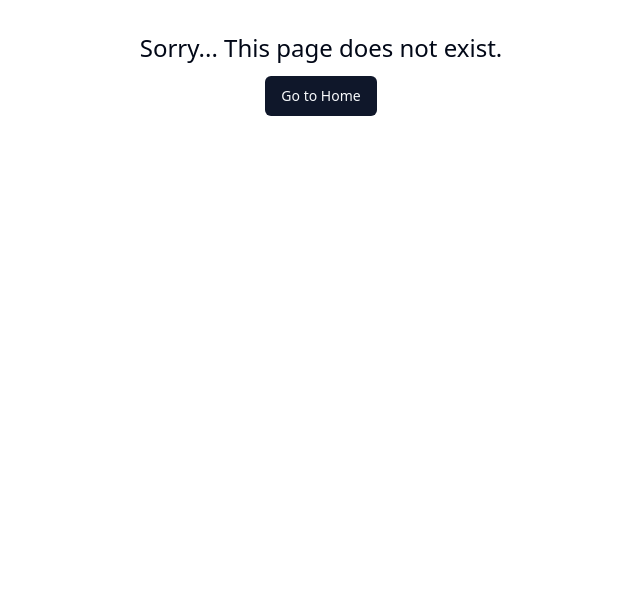
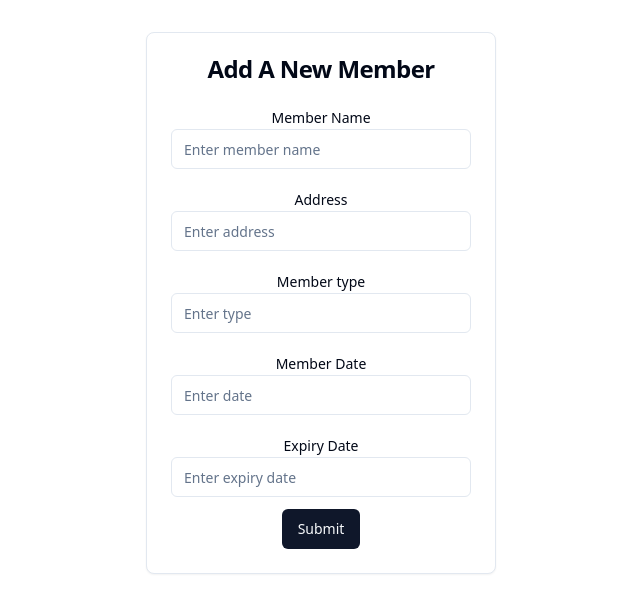
Before and after one commit to longlee10/DevOps-Group-Project, a React (Vite) app in the folder client-COMP303/: page /member/add in a window 1280 px wide. Shown: the top 612 px of the page, without its empty margins (319-959 px from the left). Built offline with nearby package versions, Linux system fonts and the light colour scheme.

Commit message:
Build Member and Publisher component

```diff
--- a/client-COMP303/src/App.tsx
+++ b/client-COMP303/src/App.tsx
@@ -4,6 +4,10 @@ import { Route, BrowserRouter as Router, Routes } from "react-router-dom";
 import Home from "./components/Home";
 import ErrorPage from "./components/ErrorPage";
 import BookForm from "./components/books/BookForm";
+import Publisher from "./components/publishers/Publisher";
+import PublisherForm from "./components/publishers/PubliserForm";
+import Member from "./components/members/Member";
+import MemberForm from "./components/members/MemberForm";
 
 function App() {
   return (
@@ -14,6 +18,10 @@ function App() {
         <Route path="/" element={<Home />} />
         <Route path="/book" element={<Book />} />
         <Route path="/book/add" element={<BookForm />} />
+        <Route path="publisher" element={<Publisher />} />
+        <Route path="publisher/add" element={<PublisherForm />} />
+        <Route path="member" element={<Member />} />
+        <Route path="member/add" element={<MemberForm />} />
       </Routes>
     </Router>
   );
--- /dev/null
+++ b/client-COMP303/src/components/members/Member.tsx
@@ -0,0 +1,98 @@
+import {
+  Table,
+  TableBody,
+  TableCell,
+  TableHead,
+  TableHeader,
+  TableRow,
+} from "@/components/ui/table";
+import { useState, useEffect } from "react";
+import axios from "axios";
+import { Link } from "react-router-dom";
+import { MEMBER_ENDPOINT } from "@/endpoints";
+import { Button } from "../ui/button";
+
+interface Member {
+  memberID: string;
+  memberDate: string;
+  memberType: string;
+  address: string;
+  name: string;
+  expiryDate: string;
+}
+
+const Member = () => {
+  // Define the table headers based on interface Member, all uppercase
+  const tableHeads = [
+    "NAME",
+    "ADDRESS",
+    "MEMBER TYPE",
+    "MEMBER DATE",
+    "EXPIRY DATE",
+    "ACTION",
+  ];
+  const [members, setMembers] = useState<Member[]>([]);
+
+  useEffect(() => {
+    const fetchBook = async () => {
+      await axios
+        .get<Member[]>(MEMBER_ENDPOINT)
+        .then((res) => {
+          setMembers(res.data);
+          console.log(res.data);
+        })
+        .catch((err) => console.log(err));
+    };
+    fetchBook();
+  }, []);
+
+  const onDelete = async (id: string) => {
+    await axios
+      .delete(`${MEMBER_ENDPOINT}/${id}`)
+      .then(() => setMembers(members.filter((m) => m.memberID !== id)))
+      .catch((err) => console.log(err));
+  };
+
+  return (
+    <>
+      <h1 className="text-2xl mb-3">List of Members</h1>
+      <Link to="/member/add">
+        <Button>Add Member</Button>
+      </Link>
+
+      <Table className="w-1/2 m-auto mt-3">
+        <TableHeader>
+          <TableRow>
+            {tableHeads.map((head) => (
+              <TableHead className="text-center font-bold" key={head}>
+                {head}
+              </TableHead>
+            ))}
+          </TableRow>
+        </TableHeader>
+        <TableBody>
+          {members.map((m) => (
+            <TableRow key={m.name} className="text-lg">
+              <TableCell>{m.name}</TableCell>
+              <TableCell>{m.address}</TableCell>
+              <TableCell>{m.memberType}</TableCell>
+              <TableCell>{m.memberDate}</TableCell>
+
+              <TableCell>{m.expiryDate}</TableCell>
+              <TableCell>
+                <Button
+                  className="bg-red-500 hover:bg-red-600"
+                  onClick={() => onDelete(m.memberID)}
+                >
+                  Delete
+                </Button>
+              </TableCell>
+            </TableRow>
+          ))}
+        </TableBody>
+      </Table>
+    </>
+  );
+};
+
+export default Member;
--- /dev/null
+++ b/client-COMP303/src/components/members/MemberForm.tsx
@@ -0,0 +1,91 @@
+import { Button } from "@/components/ui/button";
+import { Card, CardContent, CardHeader, CardTitle } from "@/components/ui/card";
+import { Input } from "@/components/ui/input";
+import { Label } from "@/components/ui/label";
+import { useState } from "react";
+import axios from "axios";
+import { useNavigate } from "react-router-dom";
+import { MEMBER_ENDPOINT } from "@/endpoints";
+
+const MemberForm = () => {
+  const [memberDate, setMemberDate] = useState("");
+  const [memberType, setMemberType] = useState("");
+  const [address, setAddress] = useState("");
+  const [name, setName] = useState("");
+  const [expiryDate, setExpiryDate] = useState("");
+
+  const navigate = useNavigate();
+
+  const handleSubmit = async (e: React.FormEvent) => {
+    e.preventDefault();
+
+    await axios
+      .post(MEMBER_ENDPOINT, {
+        memberDate,
+        memberType,
+        address,
+        name,
+        expiryDate,
+      })
+      .then(() => navigate("/member"))
+      .catch((err) => console.log(err));
+  };
+
+  return (
+    <Card className="w-[350px] m-auto">
+      <CardHeader>
+        <CardTitle>Add A New Member</CardTitle>
+      </CardHeader>
+      <CardContent>
+        <form onSubmit={handleSubmit}>
+          <div className="flex flex-col space-y-1.5 gap-3">
+            <div>
+              <Label htmlFor="author">Member Name</Label>
+              <Input
+                id="author"
+                placeholder="Enter member name"
+                onChange={(e) => setName(e.target.value)}
+              />
+            </div>
+            <div>
+              <Label htmlFor="title">Address</Label>
+              <Input
+                id="title"
+                placeholder="Enter address"
+                onChange={(e) => setAddress(e.target.value)}
+              />
+            </div>
+            <div>
+              <Label htmlFor="price">Member type</Label>
+              <Input
+                id="price"
+                type="text"
+                placeholder="Enter type"
+                onChange={(e) => setMemberType(e.target.value)}
+              />
+            </div>
+            <div>
+              <Label htmlFor="avaliable">Member Date</Label>
+              <Input
+                id="avaliable"
+                placeholder="Enter date"
+                onChange={(e) => setMemberDate(e.target.value)}
+              />
+            </div>
+            <div>
+              <Label htmlFor="avaliable">Expiry Date</Label>
+              <Input
+                id="avaliable"
+                placeholder="Enter expiry date"
+                onChange={(e) => setExpiryDate(e.target.value)}
+              />
+            </div>
+          </div>
+          <Button className="mt-3">Submit</Button>
+        </form>
+      </CardContent>
+    </Card>
+  );
+};
+
+export default MemberForm;
--- /dev/null
+++ b/client-COMP303/src/components/publishers/PubliserForm.tsx
@@ -0,0 +1,60 @@
+import { Button } from "@/components/ui/button";
+import { Card, CardContent, CardHeader, CardTitle } from "@/components/ui/card";
+import { Input } from "@/components/ui/input";
+import { Label } from "@/components/ui/label";
+import { useState } from "react";
+import axios from "axios";
+import { useNavigate } from "react-router-dom";
+import { PUBLISHER_ENDPOINT } from "@/endpoints";
+
+const PublisherForm = () => {
+  const [pubName, setPublisher] = useState("");
+  const [address, setAddress] = useState("");
+
+  const navigate = useNavigate();
+
+  const handleSubmit = async (e: React.FormEvent) => {
+    e.preventDefault();
+
+    await axios
+      .post(PUBLISHER_ENDPOINT, {
+        pubName,
+        address,
+      })
+      .then(() => navigate("/publisher"))
+      .catch((err) => console.log(err));
+  };
+
+  return (
+    <Card className="w-[350px] m-auto">
+      <CardHeader>
+        <CardTitle>Add A New Publisher</CardTitle>
+      </CardHeader>
+      <CardContent>
+        <form onSubmit={handleSubmit}>
+          <div className="flex flex-col space-y-1.5 gap-3">
+            <div>
+              <Label htmlFor="publisher">Publisher Name</Label>
+              <Input
+                id="publisher"
+                placeholder="Enter publisher name"
+                onChange={(e) => setPublisher(e.target.value)}
+              />
+            </div>
+            <div>
+              <Label htmlFor="address">Address</Label>
+              <Input
+                id="address"
+                placeholder="Enter address"
+                onChange={(e) => setAddress(e.target.value)}
+              />
+            </div>
+          </div>
+          <Button className="mt-3">Submit</Button>
+        </form>
+      </CardContent>
+    </Card>
+  );
+};
+
+export default PublisherForm;
--- /dev/null
+++ b/client-COMP303/src/components/publishers/Publisher.tsx
@@ -0,0 +1,79 @@
+import {
+  Table,
+  TableBody,
+  TableCell,
+  TableHead,
+  TableHeader,
+  TableRow,
+} from "@/components/ui/table";
+import { useState, useEffect } from "react";
+import axios from "axios";
+import { Link } from "react-router-dom";
+import { PUBLISHER_ENDPOINT } from "@/endpoints";
+import { Button } from "../ui/button";
+
+interface Publisher {
+  pubId: string;
+  address: string;
+  pubName: string;
+}
+
+const Publisher = () => {
+  const tableHeads = ["PUBLISHER", "ADDRESS", "ACTION"];
+  const [publishers, setPublisher] = useState<Publisher[]>([]);
+
+  useEffect(() => {
+    const fetchBook = async () => {
+      await axios
+        .get<Publisher[]>(PUBLISHER_ENDPOINT)
+        .then((res) => setPublisher(res.data))
+        .catch((err) => console.log(err));
+    };
+    fetchBook();
+  }, []);
+
+  const onDelete = async (id: string) => {
+    await axios
+      .delete(`${PUBLISHER_ENDPOINT}/${id}`)
+      .then(() => setPublisher(publishers.filter((p) => p.pubId !== id)))
+      .catch((err) => console.log(err));
+  };
+  return (
+    <>
+      <h1 className="text-2xl mb-3">List of Publishers</h1>
+      <Link to="/publisher/add">
+        <Button>Add Publisher</Button>
+      </Link>
+
+      <Table className="w-1/2 m-auto mt-3">
+        <TableHeader>
+          <TableRow>
+            {tableHeads.map((head) => (
+              <TableHead className="text-center font-bold" key={head}>
+                {head}
+              </TableHead>
+            ))}
+          </TableRow>
+        </TableHeader>
+        <TableBody>
+          {publishers.map((p) => (
+            <TableRow key={p.pubId} className="text-lg">
+              <TableCell>{p.pubName}</TableCell>
+              <TableCell>{p.address}</TableCell>
+              <TableCell>
+                <Button
+                  className="bg-red-500 hover:bg-red-600"
+                  onClick={() => onDelete(p.pubId)}
+                >
+                  Delete
+                </Button>
+              </TableCell>
+            </TableRow>
+          ))}
+        </TableBody>
+      </Table>
+    </>
+  );
+};
+
+export default Publisher;
--- a/client-COMP303/src/endpoints.ts
+++ b/client-COMP303/src/endpoints.ts
@@ -1,3 +1,5 @@
 const BOOK_ENDPOINT = "http://localhost:8084/book";
+const PUBLISHER_ENDPOINT = "http://localhost:8084/publisher";
+const MEMBER_ENDPOINT = "http://localhost:8084/member";
 
-export { BOOK_ENDPOINT };
+export { BOOK_ENDPOINT, PUBLISHER_ENDPOINT, MEMBER_ENDPOINT };
```
Also changed, not shown: 2 other files (tests, documents, lock files or other folders).
